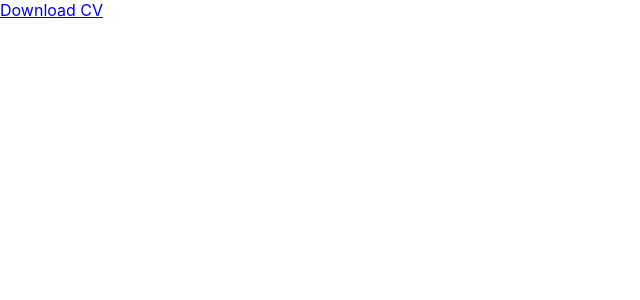
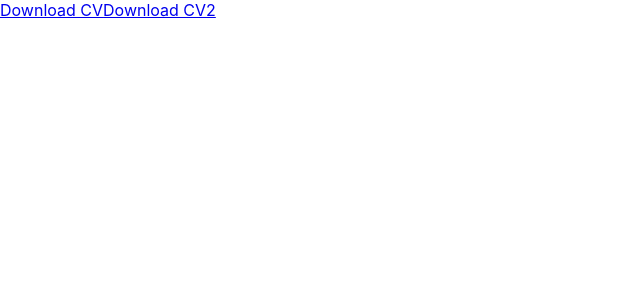
Before and after one commit to M5ddie/m5studio, a React (Create React App) app: page / in a window 1280 px wide. Shown: the top 300 px of the page, without its empty margins (0-640 px from the left). Built offline with nearby package versions, Linux system fonts and the light colour scheme.

Commit message:
test href path

```diff
--- a/src/components/downloadcv.js
+++ b/src/components/downloadcv.js
@@ -2,7 +2,9 @@
 const DownloadCV = () => {
     return (
         <div>
-            <a download href="/m5studio/src/assets/pdf/CV_MadelynPerez.pdf">Download CV</a>
+            {/* <a download href="/m5studio/src/assets/pdf/CV_MadelynPerez.pdf">Download CV</a> */}
+            <a download href="src/assets/pdf/CV_MadelynPerez.pdf">Download CV</a>
+            <a download href="https://github.com/M5ddie/m5studio/blob/master/src/assets/pdf/CV_MadelynPerez.pdf">Download CV2</a>
         </div>
     )
 }
```
